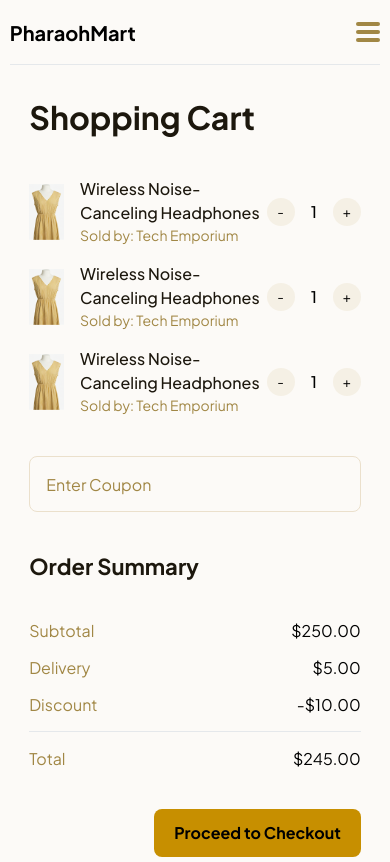
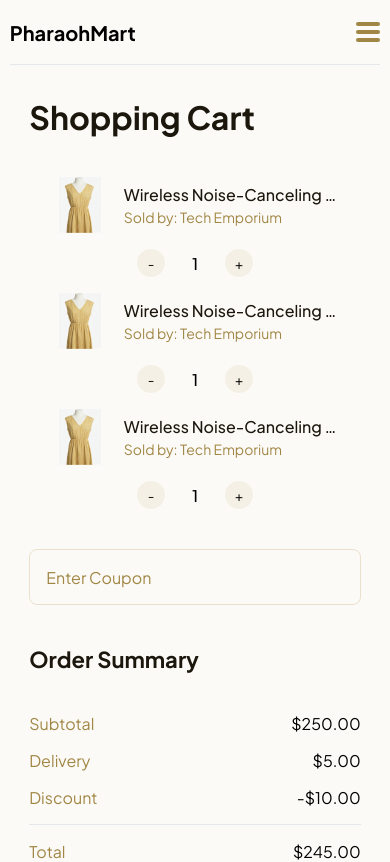
Before and after one commit to Mohamed-Mos-aad/PharaohMart, a React (Vite) app: page /#/cart in a window 390 px wide. Shown: the top 862 px of the page. Built offline with nearby package versions, Linux system fonts and the light colour scheme.

Commit message:
Cart page responsive and logic finished and refactored

```diff
--- /dev/null
+++ b/src/components/cart/CartDetails.tsx
@@ -0,0 +1,35 @@
+// ** Style
+import style from '../../style/pages/cart.module.css'
+
+
+
+export default function CartDetails() {
+    return (
+        <>
+            <div className={style.cart_details}>
+                <ul>
+                    <li>
+                        <div>Subtotal</div>
+                        <div>$250.00</div>
+                    </li>
+                    <li>
+                        <div>Delivery</div>
+                        <div>$5.00</div>
+                    </li>
+                    <li>
+                        <div>Discount</div>
+                        <div>-$10.00</div>
+                    </li>
+                </ul>
+                <div className={style.cart_total}>
+                    <ul>
+                        <li>
+                            <div>Total</div>
+                            <div>$245.00</div>
+                        </li>
+                    </ul>
+                </div>
+            </div>
+        </>
+    )
+}
--- /dev/null
+++ b/src/components/cart/CartItem.tsx
@@ -0,0 +1,51 @@
+// ** Style
+import style from '../../style/pages/cart.module.css'
+// ** Assets
+import testImg from '../../assets/images/test/Product imgs/productImg1.png'
+// ** Hooks && Tools
+import { useState } from 'react'
+
+
+
+export default function CartItem() {
+    // ** States
+    const [productCount,setProductCount] = useState<number>(1)
+
+
+
+    // ** Handlers
+    const changeProductCountHandler = (changeType:string)=>{
+        if(changeType === '+')
+        {
+            setProductCount(productCount + 1);
+        }
+        else if(changeType === '-')
+        {
+            setProductCount(productCount - 1);
+        }
+    }
+
+
+
+
+    return (
+        <>
+            <div className={style.cart_item}>
+                <div className={style.product}>
+                    <div className={style.product_img}>
+                        <img src={testImg} alt="test img" />
+                    </div>
+                    <div className={style.product_data}>
+                        <h2>Wireless Noise-Canceling Headphones</h2>
+                        <h3>Sold by: Tech Emporium</h3>
+                    </div>
+                </div>
+                <div className={style.product_count}>
+                    <button onClick={()=>{changeProductCountHandler('-')}}>-</button>
+                    <span>{productCount}</span>
+                    <button onClick={()=>{changeProductCountHandler('+')}}>+</button>
+                </div>
+            </div>
+        </>
+    )
+}
--- a/src/pages/main/Cart.tsx
+++ b/src/pages/main/Cart.tsx
@@ -1,7 +1,8 @@
-// ** Assets
-import testImg from '../../assets/images/test/Product imgs/productImg1.png'
 // ** Style
 import style from '../../style/pages/cart.module.css'
+// ** Assets
+import CartItem from '../../components/cart/CartItem'
+import CartDetails from '../../components/cart/CartDetails'
 
 
 
@@ -12,83 +13,15 @@ export default function Cart() {
                 <div className={style.cart}>
                     <h1>Shopping Cart</h1>
                     <div className={style.cart_products}>
-                        <div className={style.cart_item}>
-                            <div className={style.product}>
-                                <div className={style.product_img}>
-                                    <img src={testImg} alt="test img" />
-                                </div>
-                                <div className={style.product_data}>
-                                    <h2>Wireless Noise-Canceling Headphones</h2>
-                                    <h3>Sold by: Tech Emporium</h3>
-                                </div>
-                            </div>
-                            <div className={style.product_count}>
-                                <button>-</button>
-                                <span>1</span>
-                                <button>+</button>
-                            </div>
-                        </div>
-                        <div className={style.cart_item}>
-                            <div className={style.product}>
-                                <div className={style.product_img}>
-                                    <img src={testImg} alt="test img" />
-                                </div>
-                                <div className={style.product_data}>
-                                    <h2>Wireless Noise-Canceling Headphones</h2>
-                                    <h3>Sold by: Tech Emporium</h3>
-                                </div>
-                            </div>
-                            <div className={style.product_count}>
-                                <button>-</button>
-                                <span>1</span>
-                                <button>+</button>
-                            </div>
-                        </div>
-                        <div className={style.cart_item}>
-                            <div className={style.product}>
-                                <div className={style.product_img}>
-                                    <img src={testImg} alt="test img" />
-                                </div>
-                                <div className={style.product_data}>
-                                    <h2>Wireless Noise-Canceling Headphones</h2>
-                                    <h3>Sold by: Tech Emporium</h3>
-                                </div>
-                            </div>
-                            <div className={style.product_count}>
-                                <button>-</button>
-                                <span>1</span>
-                                <button>+</button>
-                            </div>
-                        </div>
+                        <CartItem />
+                        <CartItem />
+                        <CartItem />
                     </div>
                     <div className={style.cart_coupon}>
                         <input type="text" placeholder='Enter Coupon'/>
                     </div>
                     <h2>Order Summary</h2>
-                    <div className={style.cart_details}>
-                        <ul>
-                            <li>
-                                <div>Subtotal</div>
-                                <div>$250.00</div>
-                            </li>
-                            <li>
-                                <div>Delivery</div>
-                                <div>$5.00</div>
-                            </li>
-                            <li>
-                                <div>Discount</div>
-                                <div>-$10.00</div>
-                            </li>
-                        </ul>
-                        <div className={style.cart_total}>
-                            <ul>
-                                <li>
-                                    <div>Total</div>
-                                    <div>$245.00</div>
-                                </li>
-                            </ul>
-                        </div>
-                    </div>
+                    <CartDetails />
                     <div className={style.cart_btns}>
                         <button>Proceed to Checkout</button>
                     </div>
--- a/src/style/pages/cart.module.css
+++ b/src/style/pages/cart.module.css
@@ -46,16 +46,24 @@
 }
 .cart_products .cart_item .product .product_data h2
 {
+    width: 55vw;
     font-size: 16px;
     font-weight: 500;
     line-height: 24px;
+    overflow: hidden;
+    white-space: nowrap;
+    text-overflow: ellipsis;
 }
 .cart_products .cart_item .product .product_data h3
 {
+    width: 55vw;
     font-size: 14px;
     font-weight: 400;
     line-height: 21px;
     color: #A18745;
+    overflow: hidden;
+    white-space: nowrap;
+    text-overflow: ellipsis;
 }
 .cart_products .cart_item .product_count
 {
@@ -77,6 +85,11 @@
 }
 .cart_products .cart_item .product_count span
 {
+    width: 28px;
+    height: 28px;
+    display: flex;
+    justify-content: center;
+    align-items: center;
     font-size: 16px;
     font-weight: 500;
 }
@@ -157,3 +170,52 @@
     cursor: pointer;
 }
 /* End Cart Page */
+
+
+
+/* Start Media Query */
+/* Extra small devices (phones, portrait) */
+@media (max-width: 575.98px)
+{
+    .cart_products .cart_item
+    {
+        flex-direction: column;
+        gap: 16px;
+    }
+    .cart .cart_btns
+    {
+        justify-content: center;
+    }
+    .cart .cart_btns button
+    {
+        background-color: #C78F00;
+        border: none;
+        border-radius: 8px;
+        padding: 12px 20px;
+        font-size: 16px;
+        font-weight: 700;
+        line-height: 24px;
+        cursor: pointer;
+    }
+}
+/* Small devices (landscape phones, 576px and up) */
+@media (min-width: 576px) and (max-width: 767.98px)
+{
+
+}
+/* Medium devices (tablets, 768px and up) */
+@media (min-width: 768px) and (max-width: 991.98px)
+{
+
+}
+/* Large devices (desktops, 992px and up) */
+@media (min-width: 992px) and (max-width: 1199.98px)
+{
+
+}
+/* Extra large devices (large desktops, 1200px and up) */
+@media (min-width: 1200px)
+{
+
+}
+/* End Media Query */
```
